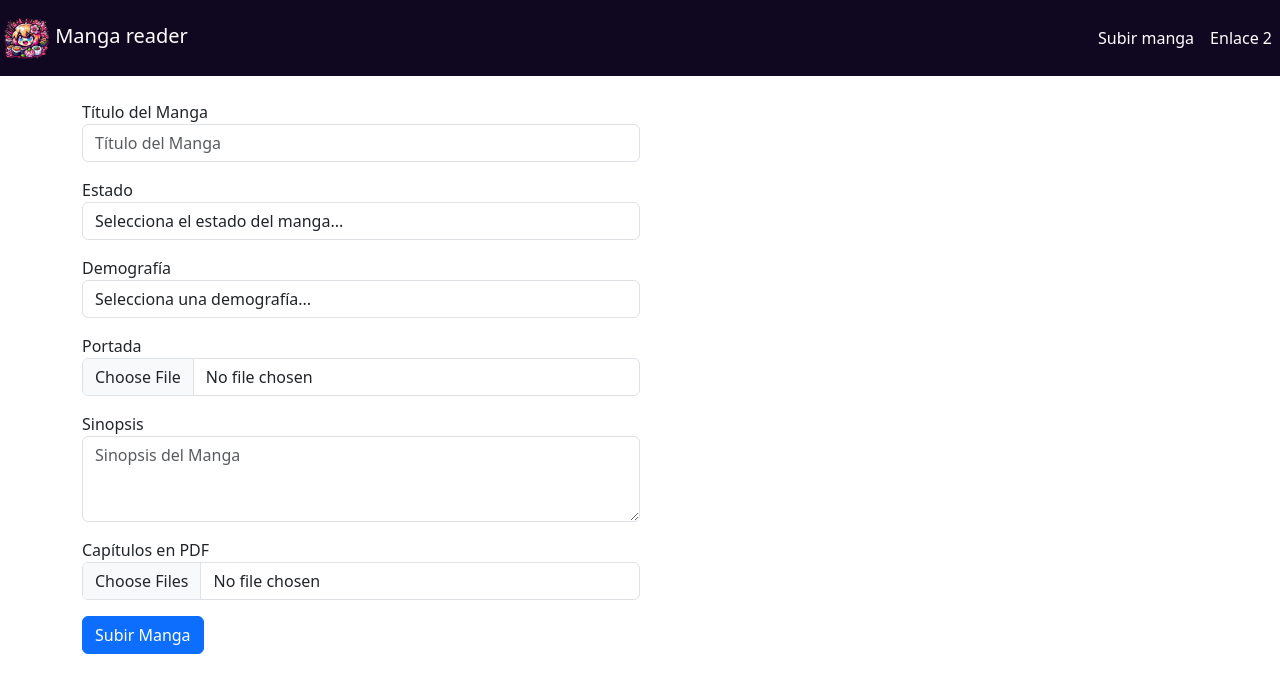
After one commit to UlisesRS1/Mangas, a PHP site: page /php/upload_manga.php in a window 1280 px wide. The commit adds this page. Shown: the top 693 px of the page. Run offline with PHP 8.4, Linux system fonts and the light colour scheme; data that the repository does not hold is empty.

Commit message:
Add and program the upload and show mangas

```diff
--- a/css/style.css
+++ b/css/style.css
@@ -1,3 +1,3 @@
-.color-icon{
-
+.card-img-size{
+    width: 100%;
 }
--- /dev/null
+++ b/js/valid.form.js
@@ -0,0 +1,17 @@
+(function() {
+    'use strict';
+    window.addEventListener('load', function() {
+        // Fetch all the forms we want to apply custom Bootstrap validation styles to
+        var forms = document.getElementsByClassName('needs-validation');
+        // Loop over them and prevent submission
+        var validation = Array.prototype.filter.call(forms, function(form) {
+        form.addEventListener('submit', function(event) {
+            if (form.checkValidity() === false) {
+            event.preventDefault();
+            event.stopPropagation();
+            }
+            form.classList.add('was-validated');
+        }, false);
+        });
+    }, false);
+    })();
--- /dev/null
+++ b/php/config.php
@@ -0,0 +1,6 @@
+<?php
+// Define the root URL
+define('BASE_URL', 'http://192.168.1.74/');
+
+// Optionally, you can define the root path for file includes
+define('ROOT_PATH', __DIR__ . '/');
--- /dev/null
+++ b/php/database_connection.php
@@ -0,0 +1,9 @@
+<?php
+
+$servername = "localhost";
+$username = "root";
+$password = "";
+$dbname = "mangas";
+
+//conexion a base de datos
+$conexion = new mysqli($servername, $username, $password, $dbname);
--- a/php/footer.php
+++ b/php/footer.php
@@ -1,4 +1,4 @@
-<footer class="text-center text-lg-start fixed-bottom color-nav-footer text-white">
+<footer class="text-center text-lg-start color-nav-footer text-white">
   <div class="d-flex p-3 justify-content-between align-items-center">
     ©2024 Manga reader
     <div class="d-flex">
--- a/php/navbar.php
+++ b/php/navbar.php
@@ -1,3 +1,6 @@
+<?php
+  include("config.php");
+?>
 <nav class="navbar navbar-expand-lg color-nav-footer">
   <a class="navbar-brand text-white p-flex align-items-center" href="../index.php">
     <img src="../img/logo.png" width="50" height="50" alt="Logo de mangas reader">
@@ -14,7 +17,7 @@
     <ul class="navbar-nav">
       <!-- Enlaces de navegación -->
       <li class="nav-item">
-        <a class="nav-link text-white" href="#">Enlace 1</a>
+        <a class="nav-link text-white" href="<?php echo BASE_URL; ?>php/upload_manga.php">Subir manga</a>
       </li>
       <li class="nav-item">
         <a class="nav-link text-white" href="#">Enlace 2</a>
@@ -23,3 +26,5 @@
     </ul>
   </div>
 </nav>
+
+<script src="<?php echo BASE_URL; ?>js/bootstrap.min.js"></script>
--- /dev/null
+++ b/php/upload_manga.php
@@ -0,0 +1,99 @@
+<!DOCTYPE html>
+<html lang="en">
+<head>
+    <meta charset="UTF-8">
+    <meta name="viewport" content="width=device-width, initial-scale=1.0">
+    <title>Subir manga</title>
+    <link rel="icon" href="../icon/logo.ico" type="image/x-icon">
+    <link rel="stylesheet" href="../css/bootstrap.min.css">
+    <link rel="stylesheet" href="../css/style.css">
+    <link rel="stylesheet" href="../css/style-navbar-footer.css">
+</head>
+<body>
+    <?php include("navbar.php"); ?>
+    <div class="container mt-4">
+        <form action="upload_manga_action.php" method="post" enctype="multipart/form-data" class="needs-validation" novalidate>
+            <div class="form-row">
+                <div class="col-md-6 mb-3">
+                    <label for="title">Título del Manga</label>
+                    <input type="text" class="form-control" id="title" name="title" placeholder="Título del Manga" required>
+                    <div class="invalid-feedback">
+                        Por favor, proporciona un título.
+                    </div>
+                </div>
+                <div class="col-md-6 mb-3">
+                    <label for="status">Estado</label>
+                    <select class="form-control" id="status" name="status" required>
+                        <option value="">Selecciona el estado del manga...</option>
+                        <?php
+                        // Conectar a la base de datos y obtener los estados
+                        include("database_connection.php");
+                        $sql = "SELECT id_estado, estado FROM estado";
+                        $result = $conexion->query($sql);
+                        if ($result->num_rows > 0) {
+                            while($row = $result->fetch_assoc()) {
+                                echo "<option value='".$row['id_estado']."'>".$row['estado']."</option>";
+                            }
+                        } else {
+                            echo "<option value=''>No hay estados disponibles</option>";
+                        }
+                        ?>
+                    </select>
+                    <div class="invalid-feedback">
+                        Por favor, selecciona un estado.
+                    </div>
+                </div>
+            </div>
+            <div class="form-row">
+                <div class="col-md-6 mb-3">
+                    <label for="demography">Demografía</label>
+                    <select class="form-control" id="demography" name="demography" required>
+                    <option value="">Selecciona una demografía...</option>
+                        <?php
+                        // Obtener las demografías
+                        $sql = "SELECT id_demografia, demografia FROM demografias";
+                        $result = $conexion->query($sql);
+                        if ($result->num_rows > 0) {
+                            while($row = $result->fetch_assoc()) {
+                                echo "<option value='".$row['id_demografia']."'>".$row['demografia']."</option>";
+                            }
+                        } else {
+                            echo "<option value=''>No hay demografías disponibles</option>";
+                        }
+                        ?>
+                    </select>
+                    <div class="invalid-feedback">
+                        Por favor, selecciona una demografía.
+                    </div>
+                </div>
+                <div class="col-md-6 mb-3">
+                    <label for="cover">Portada</label>
+                    <input type="file" class="form-control" id="cover" name="cover" accept="image/*" required>
+                    <div class="invalid-feedback">
+                        Por favor, sube una imagen de portada.
+                    </div>
+                </div>
+            </div>
+            <div class="form-row">
+                <div class="col-md-6 mb-3">
+                    <label for="synopsis">Sinopsis</label>
+                    <textarea class="form-control" id="synopsis" name="synopsis" rows="3" placeholder="Sinopsis del Manga" required></textarea>
+                    <div class="invalid-feedback">
+                        Por favor, proporciona una sinopsis.
+                    </div>
+                </div>
+                <div class="col-md-6 mb-3">
+                    <label for="chapters">Capítulos en PDF</label>
+                    <input type="file" class="form-control" id="chapters" name="chapters[]" accept=".pdf" multiple required>
+                    <div class="invalid-feedback">
+                        Por favor, sube uno o varios archivos PDF con los capítulos.
+                    </div>
+                </div>
+            </div>
+            <button class="btn btn-primary" type="submit">Subir Manga</button>
+        </form>
+    </div>
+
+    <script src="../js/valid.form.js"></script>
+</body>
+</html>
```
Also changed, not shown: index.php (+17 -3 lines), php/getDataManga.php (+21 -0 lines), php/upload_manga_action.php (added, +105 -0 lines), img/img_mangas/promise_neverland.jpg (added).
